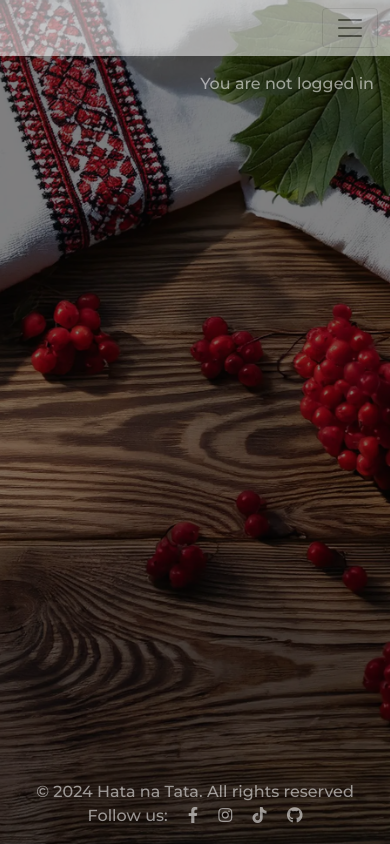
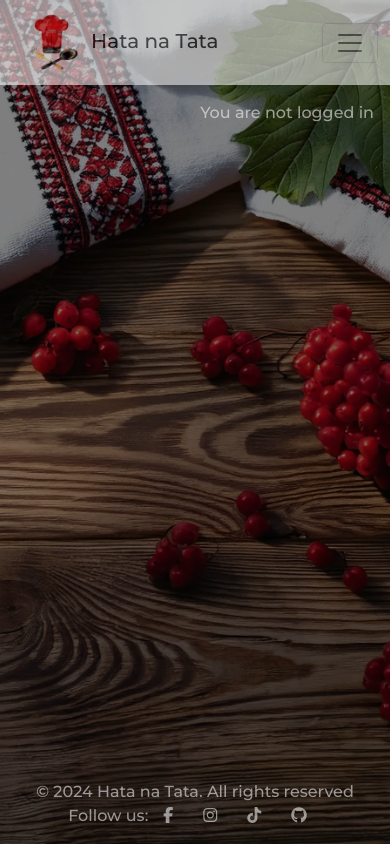
Before and after one commit to Anka-S/hata-na-tata, a Django app: page / in a window 390 px wide. Run offline with Django 4.2, Linux system fonts and the light colour scheme; some libraries are stand-ins or nearby versions.

Commit message:
Add links to social media; add logo to navbar for smaller devices

```diff
--- a/static/css/style.css
+++ b/static/css/style.css
@@ -12,8 +12,27 @@ body {
     font-weight: 500;
 
 }
+.logo {
+    height: 7vh;
+    width: 7vh;
+    margin: 0 10px;
+}
+/* #logoImage { */
+/* height: 50vh; */
+/* width: 50vh; */
 
-#logoImage {
-height: 50vh;
-width: 50vh;
+footer ul{
+    list-style: none;
+    justify-content: center;
+    align-self: center;
 }
+
+ footer a {
+    color: #fff;
+    padding: 0 15px;
+ }
+
+ footer a:hover {
+     color: #9e9d9bf3;
+    border: 0;
+}
--- a/templates/base.html
+++ b/templates/base.html
@@ -8,6 +8,7 @@
 {% url 'account_logout' as logout_url %} -->
 <!DOCTYPE html>
 <html class="h-100" lang="en">
+
 <head>
     <title>Hata na Tata</title>
     <meta name="viewport" content="width=device-width, initial-scale=1" />
@@ -19,7 +20,7 @@
     <link rel="manifest" href="{% static 'favicon/site.webmanifest' %}">
 
     <!-- Font Awesome CSS -->
-<link rel="stylesheet" href="https://cdnjs.cloudflare.com/ajax/libs/font-awesome/5.15.3/css/all.min.css">
+    <link rel="stylesheet" href="https://cdnjs.cloudflare.com/ajax/libs/font-awesome/6.4.0/css/all.min.css">
 
     <!-- Bootstrap CSS -->
     <link href="https://cdn.jsdelivr.net/npm/bootstrap@5.0.1/dist/css/bootstrap.min.css" rel="stylesheet"
@@ -28,11 +29,12 @@
     <!-- Custom CSS -->
     <link rel="stylesheet" href="{% static 'css/style.css' %}">
 </head>
+
 <body class="d-flex flex-column h-100 main-bg">
     <!-- Navigation -->
     <nav class="navbar navbar-expand-lg navbar-light bg-white">
         <div class="container-fluid">
-        <a class="navbar-brand" href="{% url 'home' %}"></a>
+            <a class="navbar-brand" href="{% url 'home' %}"><img src="{% static 'media/logo.webp' %}" alt="Logo" class="d-md-none d-sm-block logo"/><span class="d-md-none d-sm-block">Hata na Tata</span></a>
             <button class="navbar-toggler" type="button" data-bs-toggle="collapse" data-bs-target="#navbarText"
                 aria-controls="navbarText" aria-expanded="false" aria-label="Toggle navigation">
                 <span class="navbar-toggler-icon"></span>
@@ -56,8 +58,7 @@
                 <div class="alert {{ message.tags }} alert-dismissible
       fade show" id="msg" role="alert">
                     {{ message | safe }}
-      <button type="button" class="btn-close"
-        data-bs-dismiss="alert" aria-label="Close"></button>
+                    <button type="button" class="btn-close" data-bs-dismiss="alert" aria-label="Close"></button>
                 </div>
                 {% endfor %}
             </div>
@@ -79,21 +80,40 @@
 
     <!-- Footer -->
     <footer class="footer mt-auto py-3 dark-bg">
-    <p class="m-0 text-center text-white">
+        <ul class="list-group">
+            <li class="m-0 text-center text-white">
                 &copy; 2024 Hata na Tata. All rights reserved
-
-    </p>
-    <p class="m-0 text-center text-white">Follow us: <i class="fab fa-facebook-f ms-3"></i>
-        <i class="fab fa-instagram ms-3"></i>
-        <i class="fab fa-tiktok ms-3"></i>
-        <i class="fab fa-github ms-3"></i>
-    </p>
+            </li>
+        </ul>
+        <ul class="list-group list-group-horizontal text-center dark-bg">
+            <li>Follow us:</li>
+            <li class="text-center">
+                <a href="https://facebook.com" target="_blank" rel="noopener"
+                    aria-label="Visit our Facebook page (opens in a new tab)"><i
+                        class="fa-brands fa-facebook-f"></i></a>
+            </li>
+            <li>
+                <a href="https://instagram.com" target="_blank" rel="noopener"
+                    aria-label="Visit our Instagram page (opens in a new tab)"><i
+                        class="fa-brands fa-instagram"></i></a>
+            </li>
+            <li>
+                <a href="https://tiktok.com" target="_blank" rel="noopener"
+                    aria-label="Visit our TikTok page (opens in a new tab)"><i class="fa-brands fa-tiktok"></i></a>
+            </li>
+            <li>
+                <a href="https://github.com/Anka-S/hata-na-tata" target="_blank" rel="noopener"
+                    aria-label="Visit our GitHub page (opens in a new tab)"><i class="fa-brands fa-github"></i></a>
+            </li>
+        </ul>
     </footer>
 
     <script src="https://cdn.jsdelivr.net/npm/bootstrap@5.0.1/dist/js/bootstrap.bundle.min.js"
         integrity="sha384-gtEjrD/SeCtmISkJkNUaaKMoLD0//ElJ19smozuHV6z3Iehds+3Ulb9Bn9Plx0x4" crossorigin="anonymous">
         </script>
+<script src="https://kit.fontawesome.com/5a75afae0c.js" crossorigin="anonymous"></script>
 <script src="{% static 'js/script.js' %}"></script>
 
 </body>
+
 </html>
```
Lines whose indentation alone changed are shown as unchanged.
